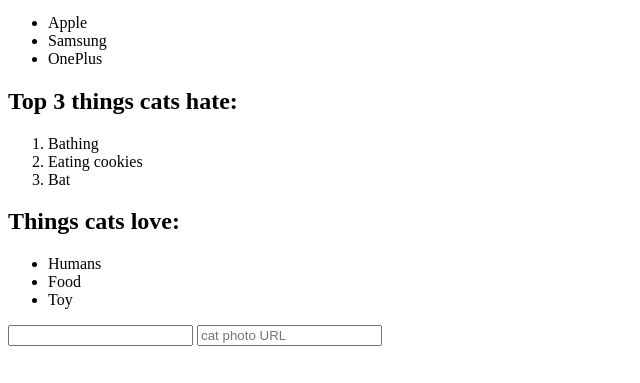
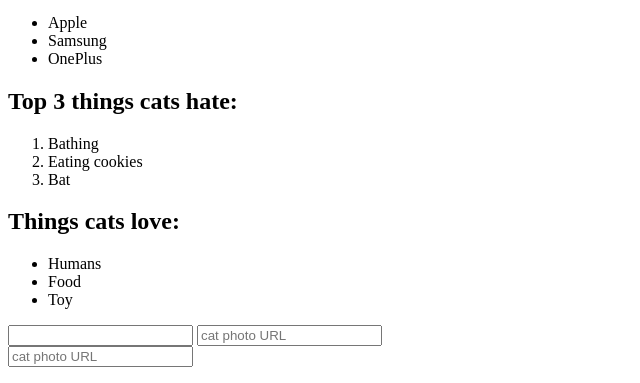
Before and after one commit to MohdSaifCedcoss/HTMLHandsOnRepo, a plain HTML site: page index.html in a window 1280 px wide. Shown: the part 1977-2360 px from the top of the page, without its empty margins (0-640 px from the left). Before the commit the page ends 2331 px from the top, so only its background shows below. Drawn offline with Linux system fonts and the light colour scheme.

Commit message:
Nineteen Task

```diff
--- a/index.html
+++ b/index.html
@@ -136,3 +136,8 @@
 
 <!-- eighteen task -->
 <input type="text" placeholder="cat photo URL">
+
+<!-- ninteen task -->
+<form action ="https://www.freecatphotoapp.com/submit-cat-photo">
+    <input type="text" placeholder="cat photo URL">
+    </form>
```
